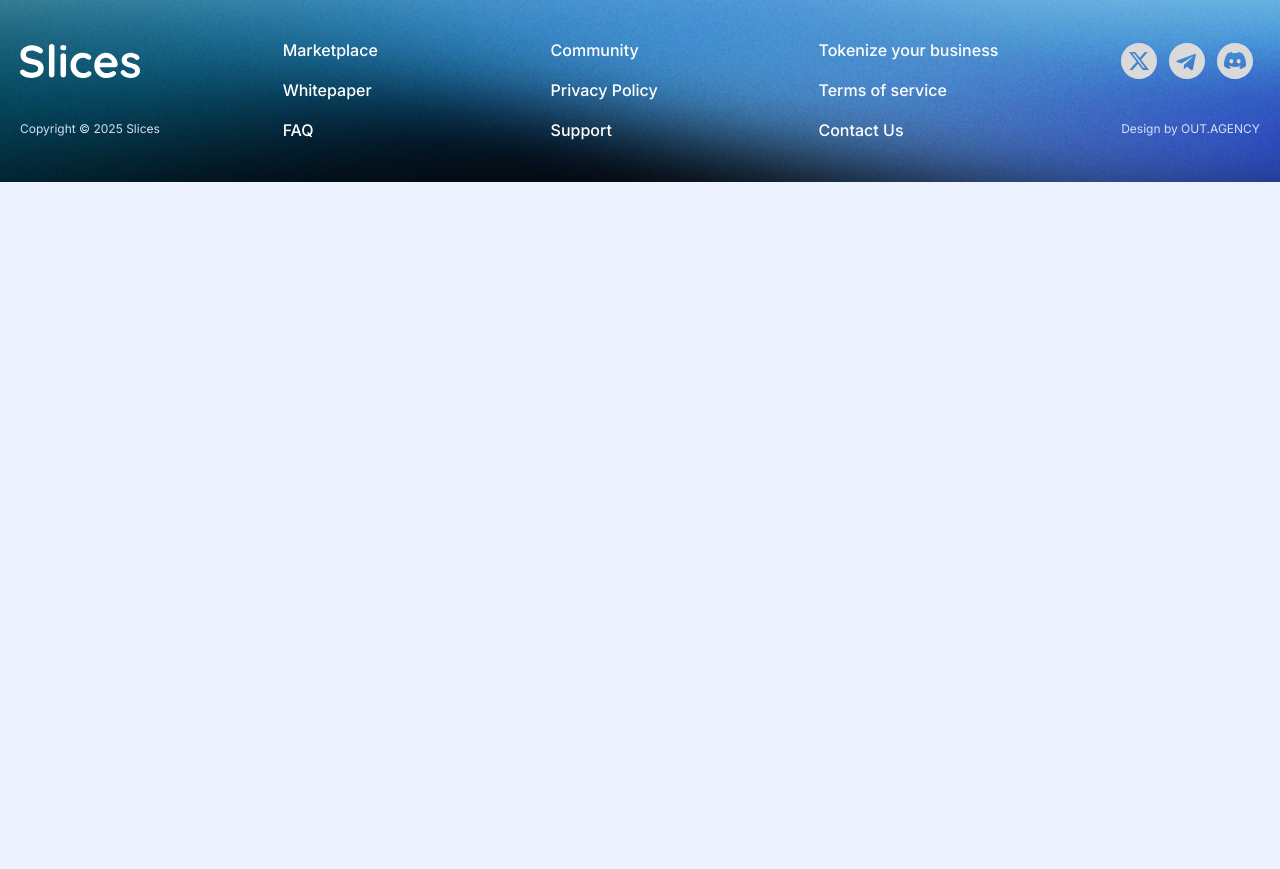
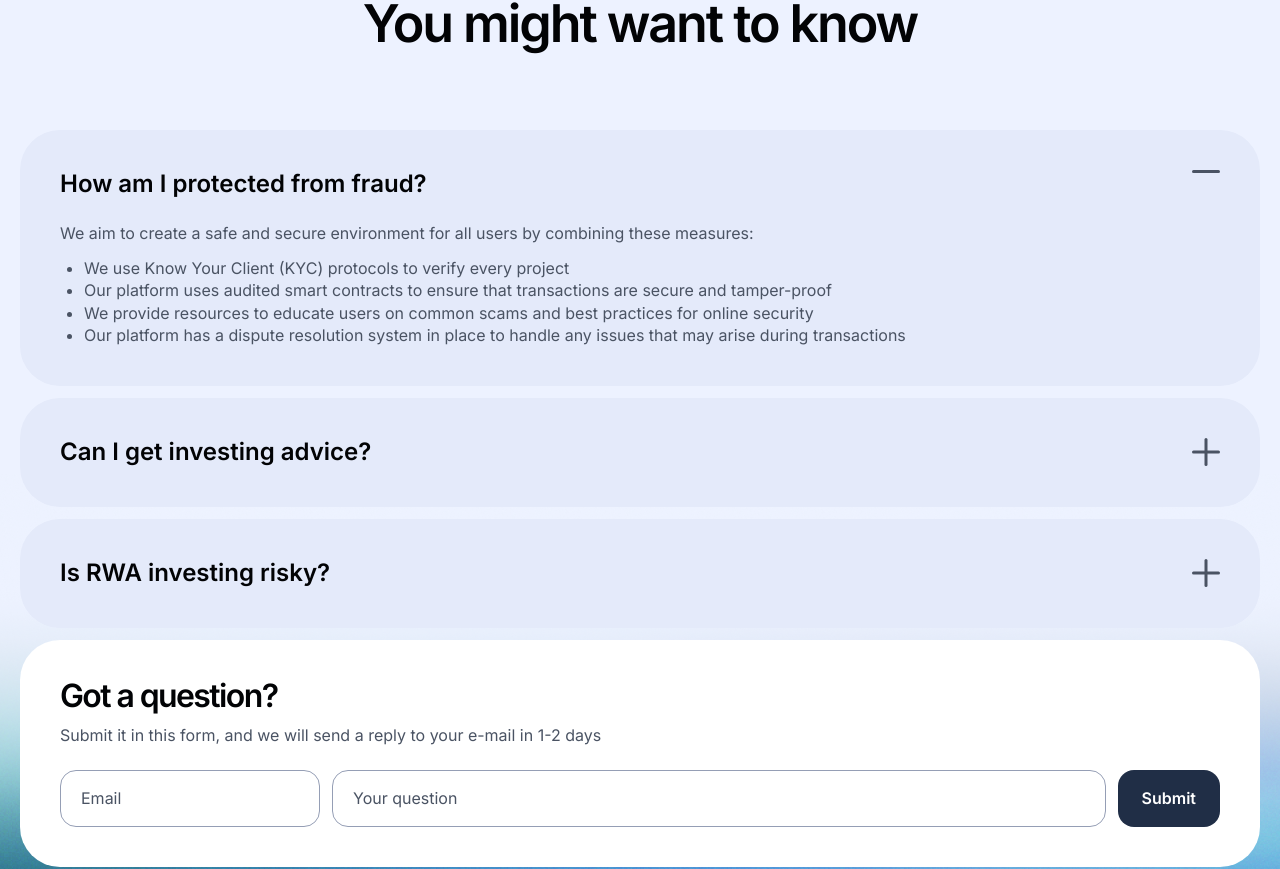
Before and after one commit to digitalsoupteam/rwa-platform-frontend, a Next.js app: page / in a window 1280 px wide. Shown: the part 2184-3053 px from the top of the page. Before the commit the page ends 2366 px from the top, so only its background shows below. Built offline with nearby package versions, Linux system fonts and the light colour scheme.

Commit message:
Homepage FAQ

```diff
--- a/src/app/page.tsx
+++ b/src/app/page.tsx
@@ -1,12 +1,14 @@
 import { FC } from 'react';
 
 import { Hero, HowItWorks } from '@/components/home';
+import { FAQ } from '@/components/common';
 
 const Home: FC = () => {
   return (
     <>
       <Hero />
       <HowItWorks/>
+      <FAQ/>
     </>
   );
 };
--- /dev/null
+++ b/src/components/common/CallbackForm/CallbackForm.tsx
@@ -0,0 +1,32 @@
+'use client';
+
+import React, { FC, HTMLAttributes, useState } from 'react';
+import { Button, Input } from '@/components/ui';
+import clsx from 'clsx';
+
+const CallbackForm: FC<HTMLAttributes<HTMLFormElement>> = ({onSubmit, className}) => {
+  const [emailValue, setEmailValue] = useState('');
+  const [questionValue, setQuestionValue] = useState('');
+
+  return (
+    <form className={clsx('flex flex-col gap-3 md:grid md:grid-cols-[260px_1fr_max-content]', className)} onSubmit={onSubmit}>
+      <Input
+        placeholder={'Email'}
+        name={'email'}
+        type={'email'}
+        value={emailValue}
+        onChange={evt => setEmailValue(evt.target.value)}
+      />
+      <Input
+        placeholder={'Your question'}
+        name={'question'}
+        type={'text'}
+        value={questionValue}
+        onChange={evt => setQuestionValue(evt.target.value)}
+      />
+      <Button visualType={'secondary'}>Submit</Button>
+    </form>
+  );
+};
+
+export default CallbackForm;
--- /dev/null
+++ b/src/components/common/FAQ/FAQ.tsx
@@ -0,0 +1,115 @@
+'use client';
+
+import React, { FC, useState } from 'react';
+import { Wrapper } from '@/components/layout';
+import { Card, Title } from '@/components/ui';
+import clsx from 'clsx';
+import { CallbackForm } from '@/components/common';
+
+const FAQ: FC = () => {
+  const [currentItemIndex, setCurrentItemIndex] = useState(0);
+  const faqList = [
+    {
+      question: 'How am I protected from fraud?',
+      answer: (
+        <>
+          <p>We aim to create a safe and secure environment for all users by combining these measures:</p>
+          <ul>
+            <li>We use Know Your Client (KYC) protocols to verify every project</li>
+            <li>Our platform uses audited smart contracts to ensure that transactions are secure and tamper-proof</li>
+            <li>We provide resources to educate users on common scams and best practices for online security</li>
+            <li>
+              Our platform has a dispute resolution system in place to handle any issues that may arise during
+              transactions
+            </li>
+          </ul>
+        </>
+      ),
+    },
+    {
+      question: 'Can I get investing advice?',
+      answer: (
+        <>
+          <p>
+            Every project on Slices is evaluated by AI and our users - you can check the rating on each project card and
+            make an informed decision.
+          </p>
+        </>
+      ),
+    },
+    {
+      question: 'Is RWA investing risky?',
+      answer: (
+        <>
+          <p>
+            As any other investment, RWA investments depend on market volatility. However, they can also offer higher
+            returns if managed well, as they tap into the value of real-world assets.
+          </p>
+        </>
+      ),
+    },
+  ];
+
+  return (
+    <section className={'z-1 relative'}>
+      <Wrapper>
+        <Title className={'text-center mb-10 md:mb-20'} size={'lg'}>
+          You might want to know
+        </Title>
+        <ul className={'grid gap-3 mb-3'}>
+          {faqList &&
+            faqList.length > 0 &&
+            faqList.map(({ question, answer }, index) => (
+              <li className={''} key={question}>
+                <Card size={'xl'} color={'greyLight'}>
+                  <button
+                    className={'cursor-pointer w-full flex justify-between gap-4'}
+                    onClick={() => setCurrentItemIndex(index === currentItemIndex ? -1 : index)}
+                  >
+                    <Title className={'text-start'} size={'sm'} level={3}>
+                      {question}
+                    </Title>
+                    <div className={'shrink-0 relative size-7'}>
+                      <span
+                        className={clsx(
+                          'absolute top-1/2 -translate-y-1/2 left-0 h-[3px] w-7 bg-grey-dark rounded-sm tr-d-all',
+                          currentItemIndex === index && '!top-0 !translate-0'
+                        )}
+                      />
+                      <span
+                        className={clsx(
+                          'absolute top-0 left-1/2 -translate-x-1/2 h-7 w-[3px] bg-grey-dark rounded-sm tr-d-all',
+                          currentItemIndex === index && 'scale-y-0'
+                        )}
+                      />
+                    </div>
+                  </button>
+                  <div
+                    className={clsx(
+                      'grid grid-rows-[0fr] tr-d-all overflow-hidden',
+                      currentItemIndex === index && 'grid-rows-[1fr] mt-6'
+                    )}
+                  >
+                    <div
+                      className={
+                        'overflow-hidden text-grey-dark text-base/[1.4] max-w-[1030px] [&_p]:not-last:mb-3 [&_ul]:list-disc [&_ul]:pl-6'
+                      }
+                    >
+                      {answer}
+                    </div>
+                  </div>
+                </Card>
+              </li>
+            ))}
+        </ul>
+        <Card size={'xl'} color={'white'}>
+          <Title className={'mb-3'} size={'md'}>Got a question?</Title>
+          <p className={'text-grey-dark text-base/[1.4] mb-5 md:mb-6'}>Submit it in this form, and we will send a reply to your e-mail in 1-2 days</p>
+          <CallbackForm />
+        </Card>
+      </Wrapper>
+    </section>
+  );
+};
+
+export default FAQ;
--- /dev/null
+++ b/src/components/common/index.ts
@@ -0,0 +1,4 @@
+import FAQ from './FAQ/FAQ';
+import CallbackForm from './CallbackForm/CallbackForm';
+
+export { FAQ, CallbackForm };
```
